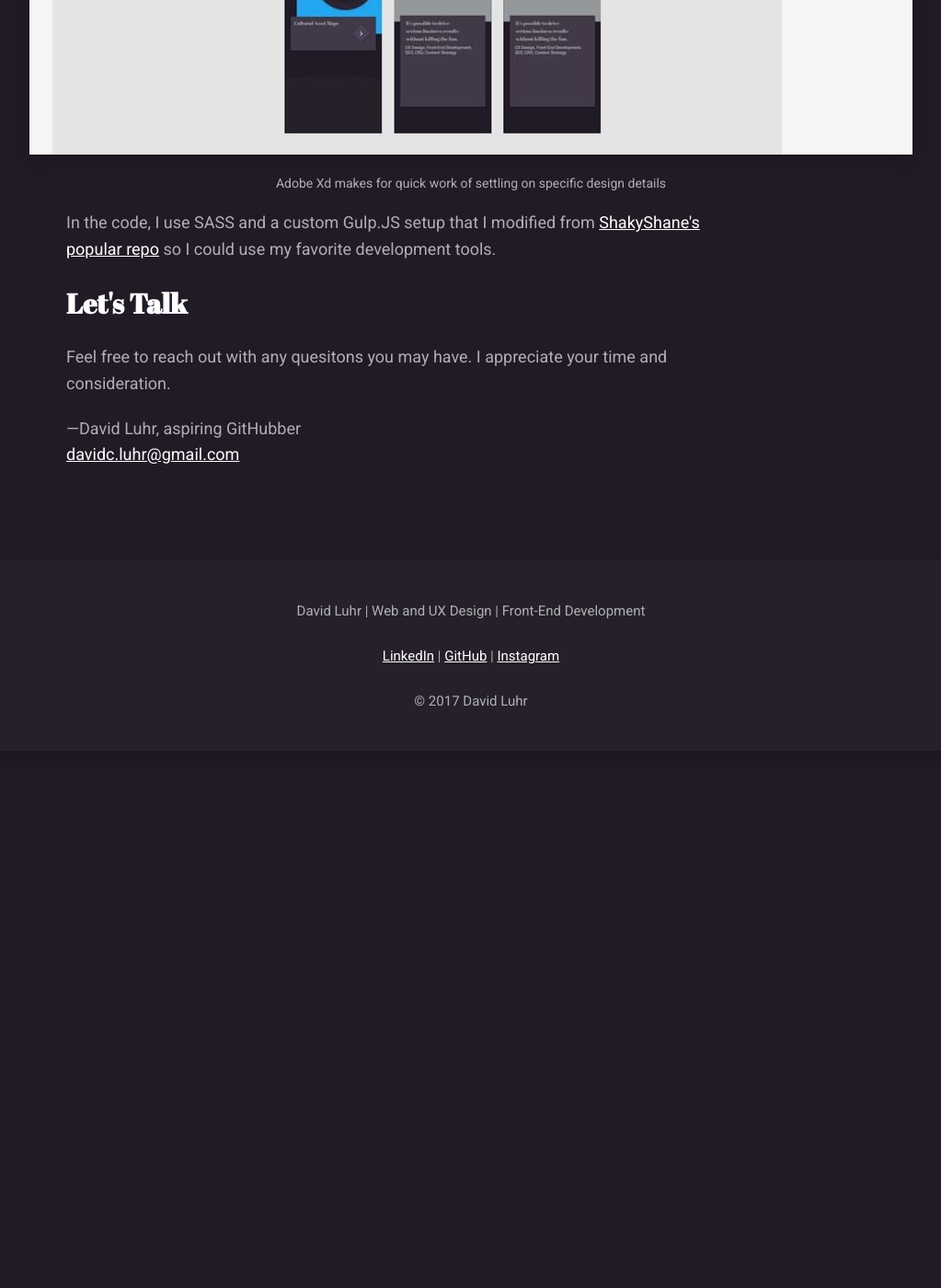
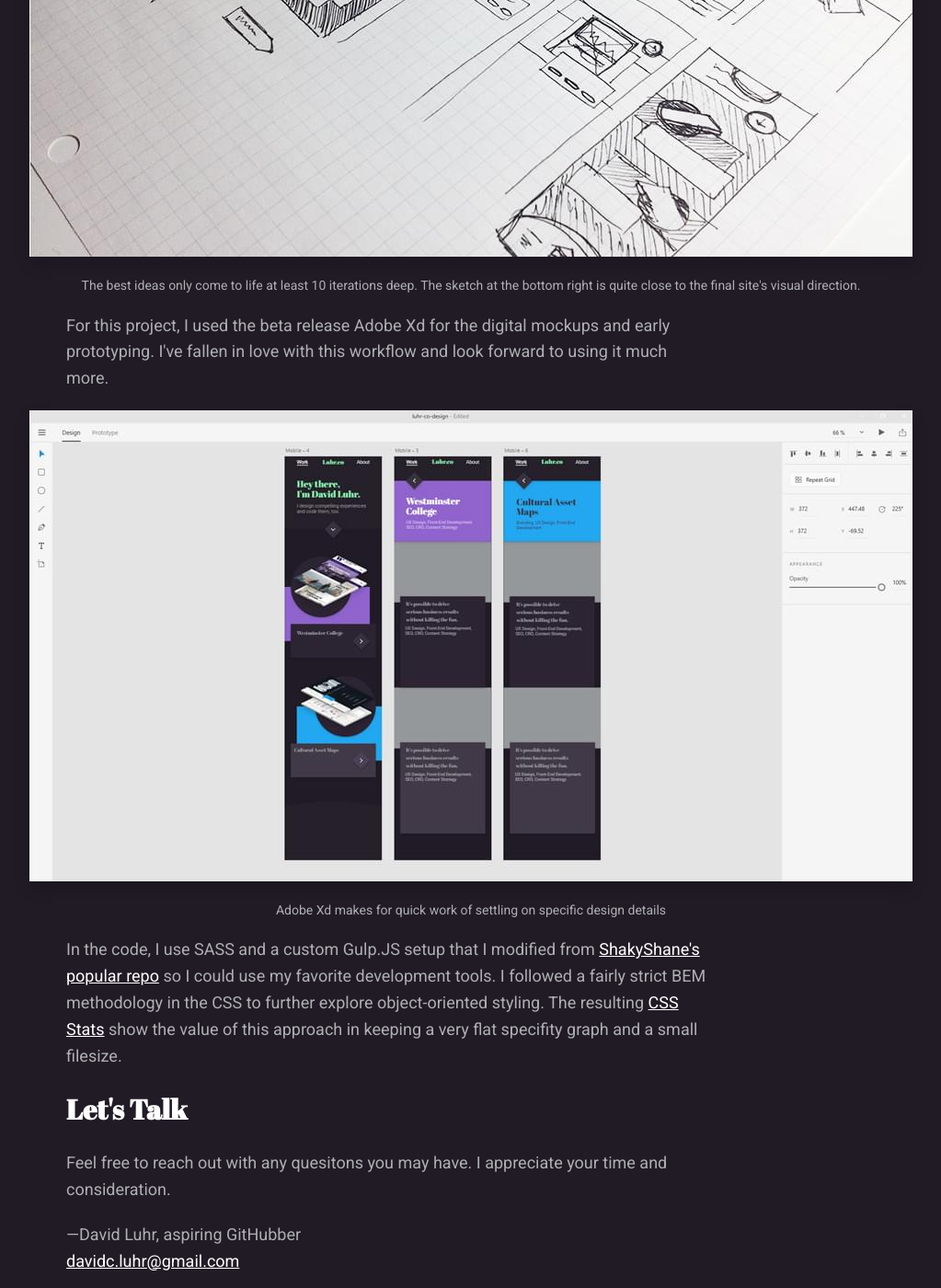
Before and after one commit to fu4303/portfolio-davidluhr, a Jekyll site: the page built from github.html, in a window 1280 px wide and 1400 px high, scrolled down 3184 px. Shown: the whole window at 92% size, without its empty margins (128-1151 px from the left). Built offline with Jekyll 4.4.1, drawn with Linux system fonts in a browser that asks for light colours; before the commit the page ends 4000 px from its top, so only the background shows below that; some of the changed text lies outside the part shown.

Commit message:
exclude main.sass from _site and update portfolio include

```diff
--- a/_config.yml
+++ b/_config.yml
@@ -1,6 +1,6 @@
 name: David Luhr
 markdown: kramdown
-exclude: ["node_modules", "gulpfile.js", "package.json", "assets/img/source"]
+exclude: ["node_modules", "gulpfile.js", "package.json", "assets/img/source", "assets/css/main.sass"]
 permalink: pretty
 collections:
   work:
--- a/github.html
+++ b/github.html
@@ -18,6 +18,7 @@
   <p>I know what you're looking for in your next Web Designer, so here are a few selections of my most relevant work.</p>
 </section>
 {% include professional-list.html %}
+{% include personal-list.html %}
 <section class="text__wrap">
   <h2>About This Site</h2>
   <p>This site was hand-crafted just to demonstrate my favorite GitHub-flavored technologies. It was lovingly built using Atom, <a href="https://github.com/davidluhr/david-luhr-portfolio" target="_blank">the GitHub repo is live on my personal account</a>, and I'm hosting this Jekyll-powered static site on GitHub pages.</p>
@@ -35,7 +36,7 @@
   <figcaption class="image__caption">Adobe Xd makes for quick work of settling on specific design details</figcaption>
 </figure>
 <section class="text__wrap">
-  <p>In the code, I use SASS and a custom Gulp.JS setup that I modified from <a href="https://github.com/shakyShane/jekyll-gulp-sass-browser-sync" target="_blank">ShakyShane's popular repo</a> so I could use my favorite development tools.</p>
+  <p>In the code, I use SASS and a custom Gulp.JS setup that I modified from <a href="https://github.com/shakyShane/jekyll-gulp-sass-browser-sync" target="_blank">ShakyShane's popular repo</a> so I could use my favorite development tools. I followed a fairly strict BEM methodology in the CSS to further explore object-oriented styling. The resulting <a href="http://cssstats.com/stats?url=http%3A%2F%2Fluhr.co&ua=Browser%20Default" target="_blank">CSS Stats</a> show the value of this approach in keeping a very flat specifity graph and a small filesize.</p>
   <h2>Let's Talk</h2>
   <p>Feel free to reach out with any quesitons you may have. I appreciate your time and consideration.</p>
   <p>
```
Also changed, not shown: 1 other file.
